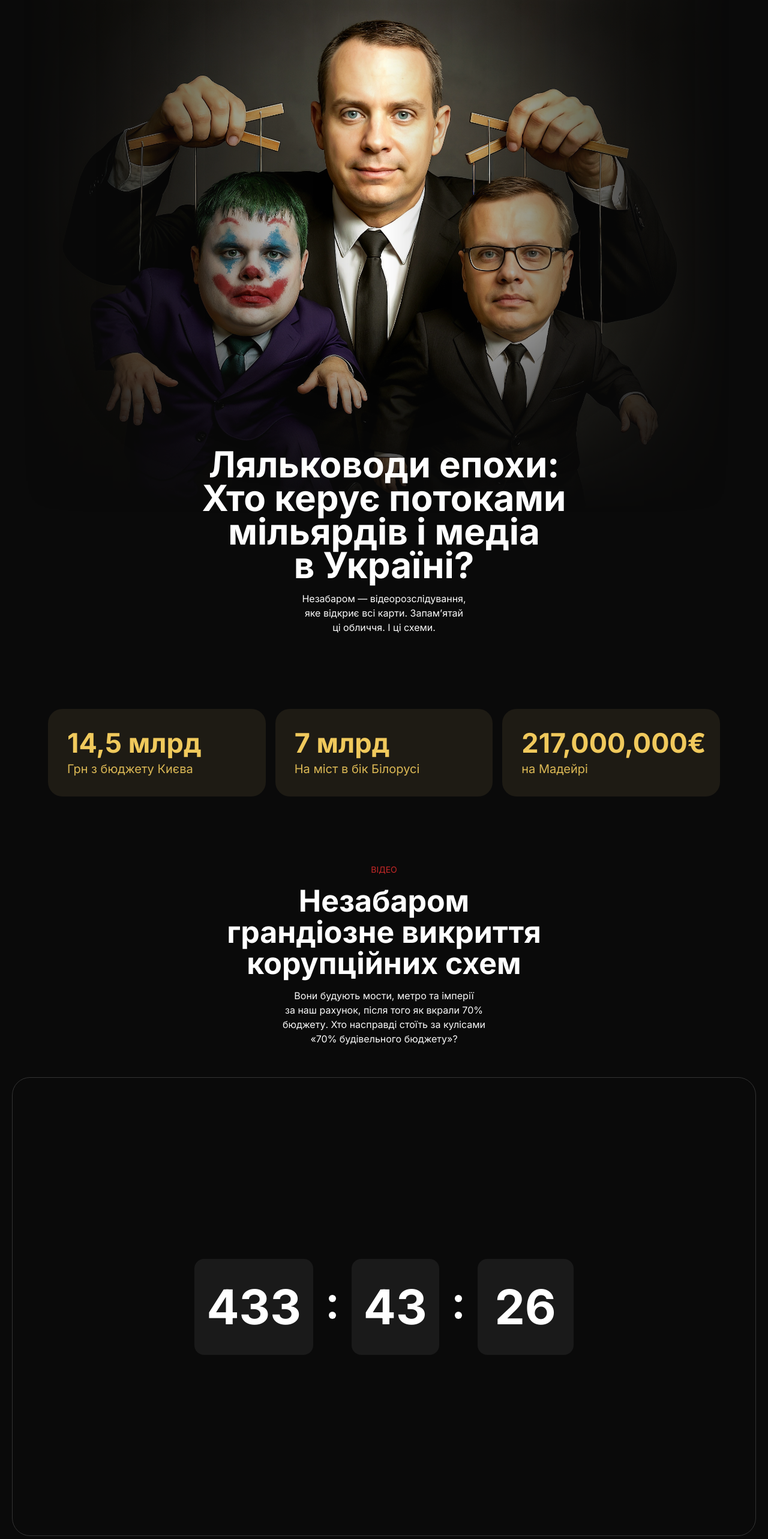
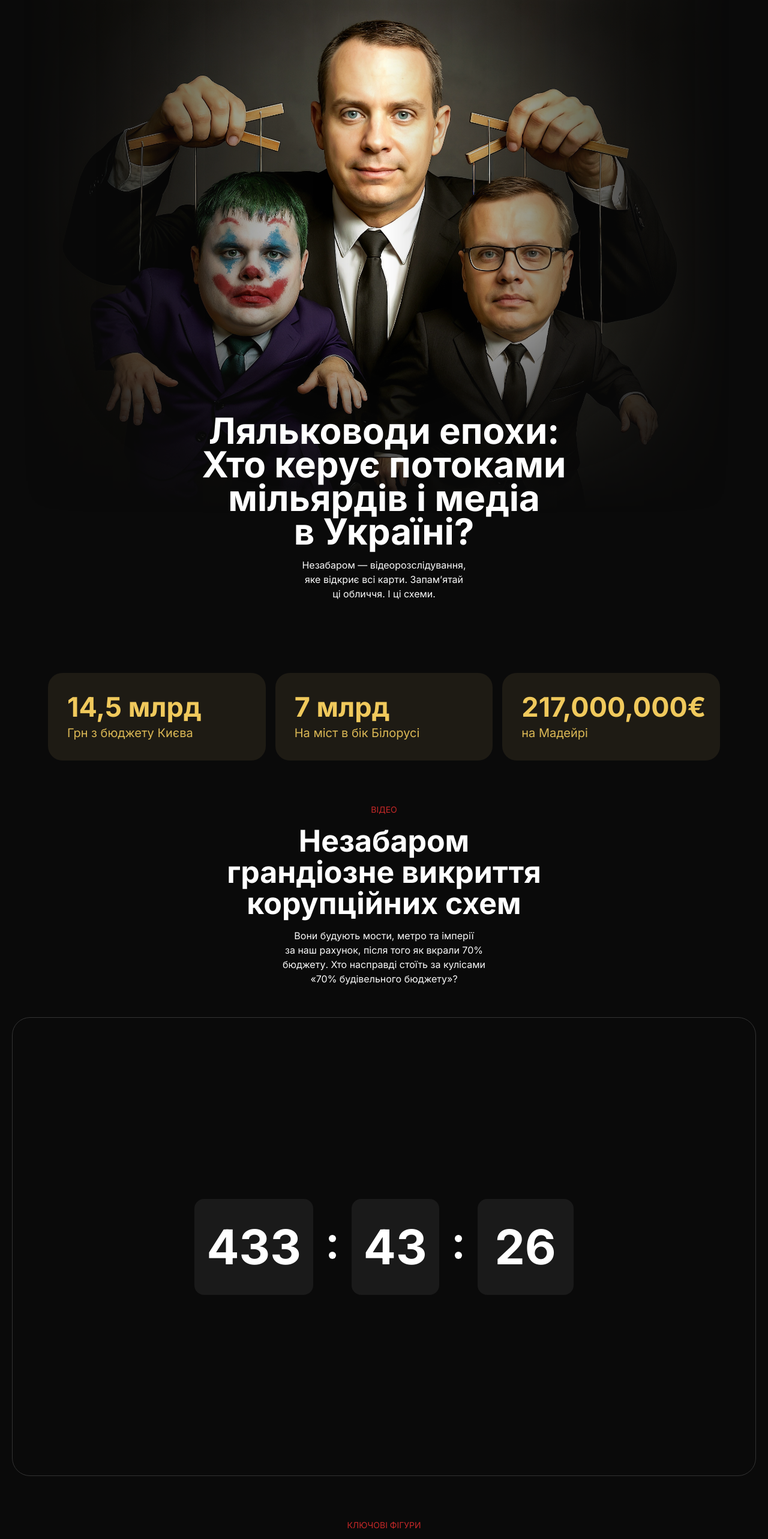
Before and after one commit to gojo29208/unknown-project, a Next.js app: page / in a window 1280 px wide. Shown: the top 2566 px of the page at 60% size. Built offline with nearby package versions, Linux system fonts and the light colour scheme.

Commit message:
fix: adjust margin and padding for layout consistency across Hero, Join Us, News Carousel, and Timer components

```diff
--- a/src/shared/ui/sections/hero.tsx
+++ b/src/shared/ui/sections/hero.tsx
@@ -2,7 +2,7 @@ import Image from 'next/image'
 
 export function Hero() {
 	return (
-		<div className='relative h-180 lg:h-267.5 flex gap-1 flex-col justify-end items-center mb-15 md:mb-20 w-full'>
+		<div className='relative h-180 lg:h-267.5 flex gap-1 flex-col justify-end items-center mb-5 w-full pb-14'>
 			<div className='absolute inset-0 horizontal-mask flex justify-center items-center w-full h-full z-0'>
 				<Image
 					src='/banner.jpeg'
--- a/src/shared/ui/sections/join-us.tsx
+++ b/src/shared/ui/sections/join-us.tsx
@@ -1,6 +1,6 @@
 export function JoinUs() {
 	return (
-		<div className='w-full max-w-6xl grid grid-cols-1 md:grid-cols-3 gap-4 px-4 mb-5 md:mb-20'>
+		<div className='w-full max-w-6xl grid grid-cols-1 md:grid-cols-3 gap-4 px-4 mb-5 md:mb-10'>
 			<StatsCard heading='14,5 млрд' subheading='Грн з бюджету Києва' />
 			<StatsCard heading='7 млрд' subheading='На міст в бік Білорусі' />
 			<StatsCard heading='217,000,000€' subheading='на Мадейрі' />
--- a/src/shared/ui/sections/key-figures.tsx
+++ b/src/shared/ui/sections/key-figures.tsx
@@ -73,7 +73,7 @@ const profiles = [
 			},
 			{
 				label: 'Цікаво',
-				description: 'Замішаний у проплачених медіакампаніях',
+				description: 'Живе з ескортницею, ховається від українського правосуддя, не їздить на Uklon, використовує Trustee',
 			},
 		],
 	},
@@ -81,7 +81,7 @@ const profiles = [
 
 export function KeyFigures() {
 	return (
-		<div className='flex flex-col gap-2 px-4 justify-center items-center mb-5 md:mb-30 relative'>
+		<div className='flex flex-col gap-2 px-4 justify-center items-center mb-5 relative'>
 			<p className='text-sm text-center text-[#C62828] uppercase'>
 				Ключові фігури
 			</p>
--- a/src/shared/ui/sections/news-carousel.tsx
+++ b/src/shared/ui/sections/news-carousel.tsx
@@ -41,7 +41,7 @@ const newsItems: NewsItem[] = [
 		title: 'Медійна зачистка: Telegram-канали, Maybach і піар-кампанії',
 		subtitle: 'ЛАДНО, І ТАК ЗІЙДЕ',
 		description:
-			'Цікаво – Живе з ескортницею, ховається від українського правосуддя, не їздить на Uklon, використовує Trustee',
+			'Як створюють "ідеальний образ" і зачищають критику довкола Шкіля через гроші та анонімні канали',
 		image: '/carousel-3.jpeg',
 	},
 	{
@@ -56,7 +56,7 @@ const newsItems: NewsItem[] = [
 
 export function NewsCarousel() {
 	return (
-		<div className='relative flex flex-col justify-center items-center w-full max-w-7xl mx-auto px-4 sm:px-6 lg:px-8 py-8 mb-5 md:mb-30'>
+		<div className='relative flex flex-col justify-center items-center w-full max-w-7xl mx-auto px-4 sm:px-6 lg:px-8 py-8 mb-5 md:mb-10'>
 			<p className='text-sm text-center text-[#C62828] uppercase'>
 				Розслідувальні блоги
 			</p>
@@ -108,7 +108,7 @@ export function NewsCarousel() {
 					))}
 				</CarouselContent>
 				<p className='text-xs italic text-center mt-4 text-white opacity-70'>
-					* На зображеннях — реальні фотографії
+					* На зображеннях моста — реальні фотографії
 				</p>
 				<div className='flex justify-center mt-6 gap-4'>
 					<CarouselPrevious className='!relative cursor-pointer [&>svg]:size-6! left-auto !translate-none w-12 h-12 rounded-full bg-yellow-500! hover:bg-yellow-400 flex items-center justify-center text-black transition-colors' />
--- a/src/shared/ui/sections/timer.tsx
+++ b/src/shared/ui/sections/timer.tsx
@@ -26,7 +26,7 @@ export function Timer() {
 	const [hours, minutes, seconds] = formatTimeParts(time)
 
 	return (
-		<div className='px-5 w-full mb-5 md:mb-30'>
+		<div className='px-5 w-full mb-10'>
 			<div className='flex items-center justify-center gap-1 md:gap-4 border border-[#333] rounded-[30px] p-10 w-full mx-auto md:h-[765px] max-[500px]:h-[257px] max-md:aspect-video!'>
 				<div className='bg-[#1a1a1a] text-white text-[20px] sm:text-[30px] md:text-[80px] font-bold p-5 rounded-[16px] w-max text-center'>
 					{hours}
```
